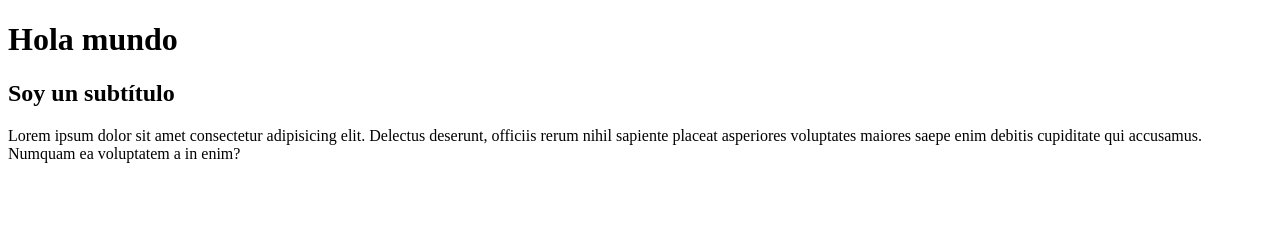
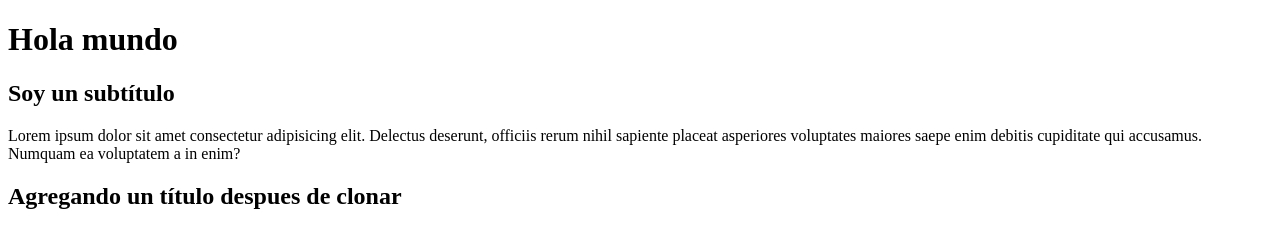
Before and after one commit to SoleHaris/prueba-git, a plain HTML site: page index.html in a window 1280 px wide. Drawn offline with Linux system fonts and the light colour scheme.

Commit message:
add título

```diff
--- a/index.html
+++ b/index.html
@@ -14,5 +14,6 @@
       maiores saepe enim debitis cupiditate qui accusamus. Numquam ea voluptatem
       a in enim?
     </p>
+    <h2>Agregando un título despues de clonar</h2>
   </body>
 </html>
```
